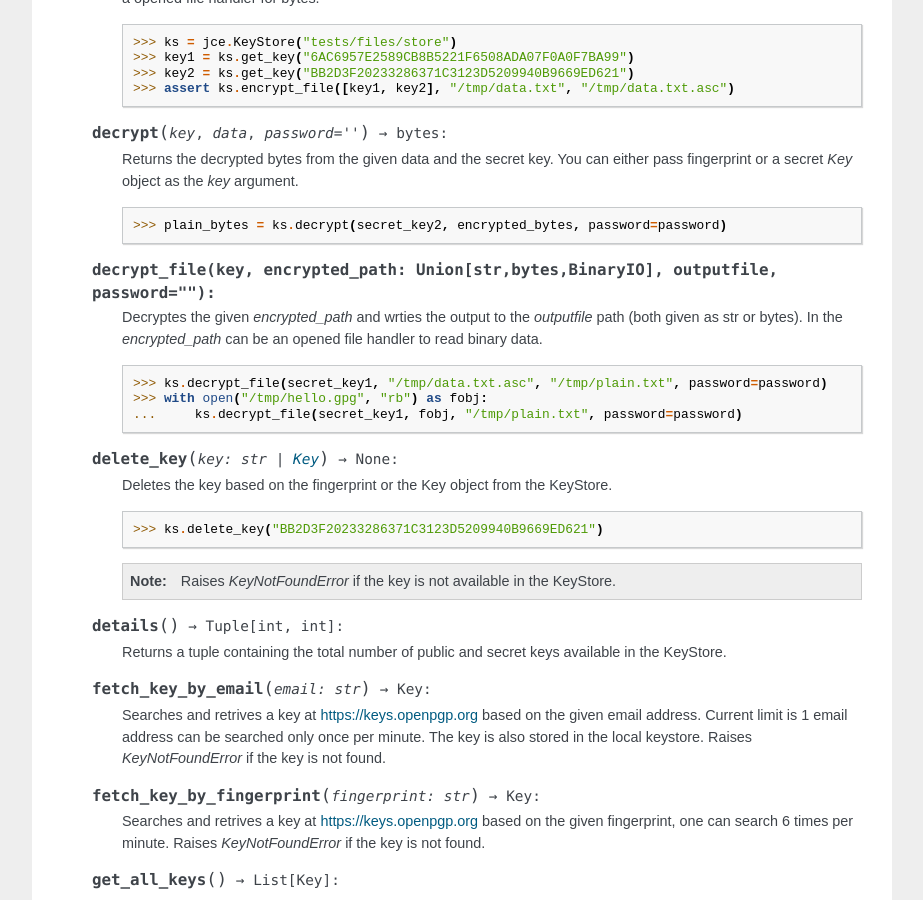
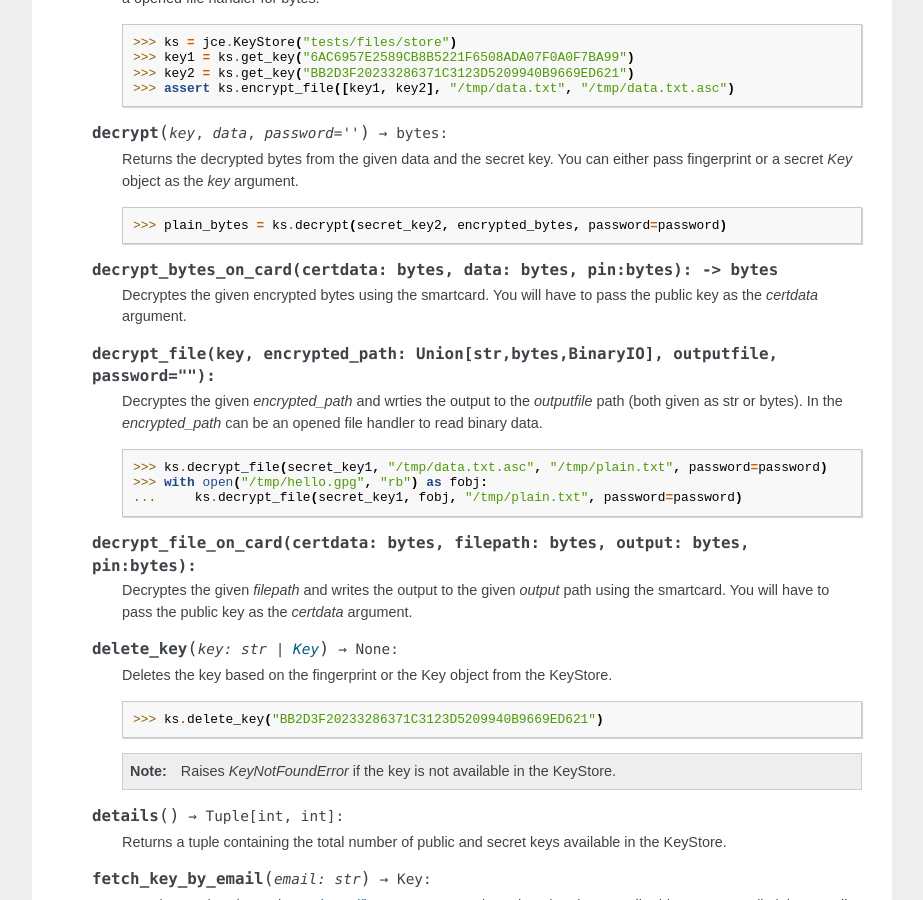
Before and after one commit to kushaldas/johnnycanencrypt, a Sphinx documentation site: the page built from docs/api.rst, in a window 1280 px wide and 900 px high, scrolled down 1146 px. Shown: the whole window, without its empty margins (198-1121 px from the left). Built offline with Sphinx 7.4.7, drawn with Linux system fonts in a browser that asks for light colours.

Commit message:
Adds two more functions in docs
decrypt_bytes_on_card
decrypt_file_on_card

```diff
--- a/docs/api.rst
+++ b/docs/api.rst
@@ -86,6 +86,11 @@ For the rest of the documentation we assume that you imported the module as foll
 
                         >>> plain_bytes = ks.decrypt(secret_key2, encrypted_bytes, password=password)
 
+        .. method:: decrypt_bytes_on_card(certdata: bytes, data: bytes, pin:bytes): -> bytes
+
+                Decryptes the given encrypted bytes using the smartcard. You will have to pass
+                the public key as the *certdata* argument.
+
         .. method:: decrypt_file(key, encrypted_path: Union[str,bytes,BinaryIO], outputfile, password=""):
 
                 Decryptes the given *encrypted_path* and wrties the output to the *outputfile* path (both given as str or bytes). In the *encrypted_path* can be an opened file handler to read
@@ -96,6 +101,11 @@ For the rest of the documentation we assume that you imported the module as foll
                         >>> ks.decrypt_file(secret_key1, "/tmp/data.txt.asc", "/tmp/plain.txt", password=password)
                         >>> with open("/tmp/hello.gpg", "rb") as fobj:
                         ...     ks.decrypt_file(secret_key1, fobj, "/tmp/plain.txt", password=password)
+
+        .. method:: decrypt_file_on_card(certdata: bytes, filepath: bytes, output: bytes, pin:bytes):
+
+                Decryptes the given *filepath* and writes the output to the given *output* path using the smartcard. You will have to pass
+                the public key as the *certdata* argument.
 
         .. method:: delete_key(key: Union[str, Key]) -> None:
 
```
